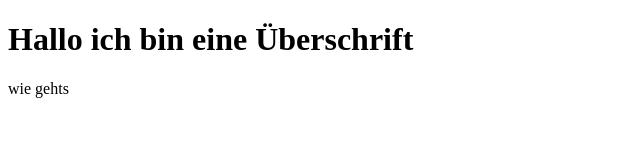
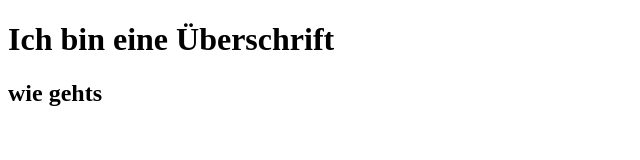
Before and after one commit to Sarwi/GIS-SoSe-2020, a plain HTML site: page Aufgabe00/index.html in a window 1280 px wide. Shown: the whole page, without its empty margins (0-640 px from the left). Drawn offline with Linux system fonts and the light colour scheme.

Commit message:
Update index.html

```diff
--- a/Aufgabe00/index.html
+++ b/Aufgabe00/index.html
@@ -5,8 +5,9 @@
     <meta name="viewport" content="width=device-width, initial-scale=1.0">
     <title>Document</title>
 </head>
-<h1>Hallo ich bin eine Überschrift</h1>
+
 <body>
-    wie gehts
+<h1>Ich bin eine Überschrift</h1>
+<h2>wie gehts</h2>
 </body>
 </html>
```
